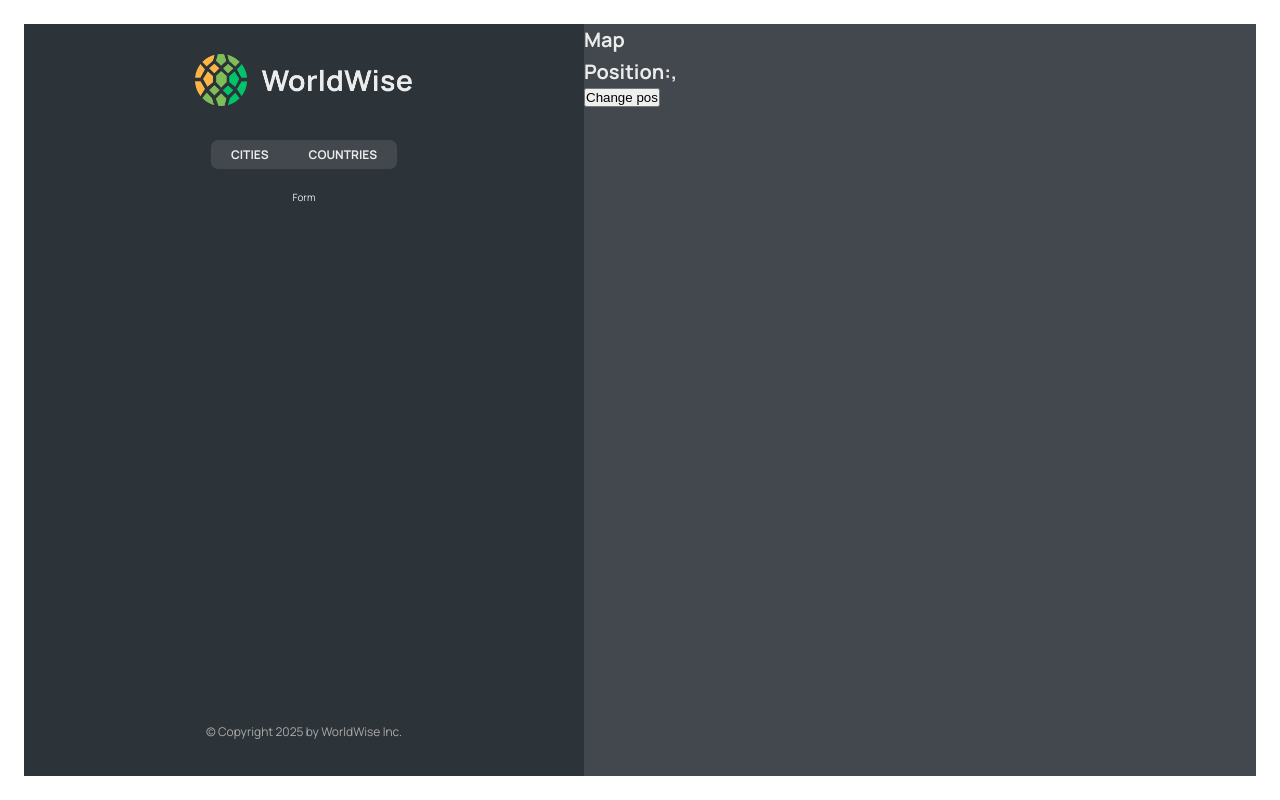
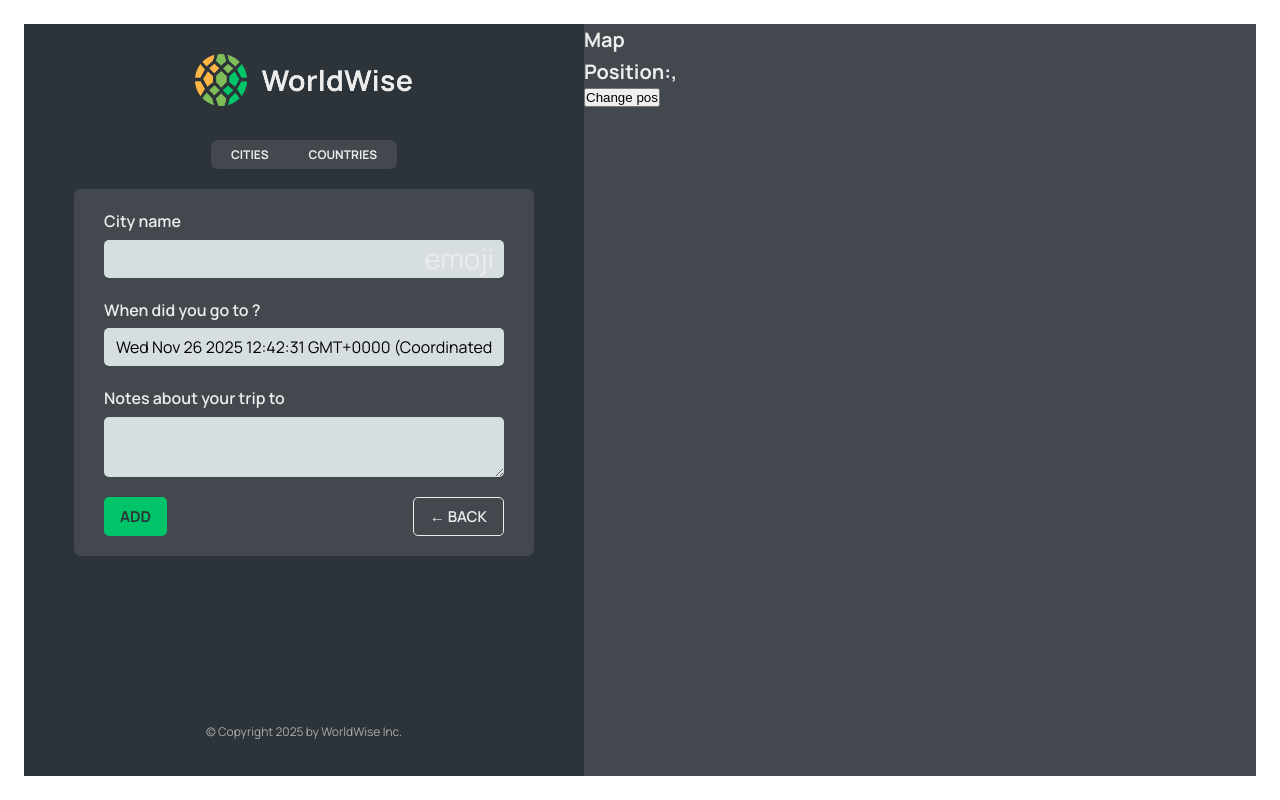
Before and after one commit to wangwiitao/worldwise, a React (Vite) app: page /app/form in a window 1280 px wide. Built offline with nearby package versions, Linux system fonts and the light colour scheme; data requests are answered from the project's data file.

Commit message:
Programmatic nabigation with useNavigate

```diff
--- a/src/App.jsx
+++ b/src/App.jsx
@@ -7,6 +7,7 @@
 import Login from "./pages/Login";
 import CityList from "./components/CityList";
 import City from "./components/City";
+import Form from "./components/Form";
 import { useState, useEffect } from "react";
 import CountryList from "./components/CountryList";
 
@@ -53,7 +54,7 @@
             path="countries"
             element={<CountryList cities={cities} isLoading={isLoading} />}
           />
-          <Route path="form" element={<p>Form</p>} />
+          <Route path="form" element={<Form />} />
         </Route>
         <Route path="*" element={<PageNotFound />}></Route>
       </Routes>
--- /dev/null
+++ b/src/components/Button.jsx
@@ -0,0 +1,11 @@
+/* eslint-disable react/prop-types */
+import styles from "./Button.module.css";
+function Button({ children, onClick, type }) {
+  return (
+    <button onClick={onClick} className={`${styles.btn} ${styles[type]}`}>
+      {children}
+    </button>
+  );
+}
+
+export default Button;
--- /dev/null
+++ b/src/components/Button.module.css
@@ -0,0 +1,35 @@
+.btn {
+  color: inherit;
+  text-transform: uppercase;
+  padding: 0.8rem 1.6rem;
+  font-family: inherit;
+  font-size: 1.5rem;
+  border: none;
+  border-radius: 5px;
+  cursor: pointer;
+}
+
+.primary {
+  font-weight: 700;
+  background-color: var(--color-brand--2);
+  color: var(--color-dark--1);
+}
+
+.back {
+  font-weight: 600;
+  background: none;
+  border: 1px solid currentColor;
+}
+
+.position {
+  font-weight: 700;
+  position: absolute;
+  z-index: 1000;
+  font-size: 1.4rem;
+  bottom: 4rem;
+  left: 50%;
+  transform: translateX(-50%);
+  background-color: var(--color-brand--2);
+  color: var(--color-dark--1);
+  box-shadow: 0 0.4rem 1.2rem rgba(36, 42, 46, 0.16);
+}
--- a/src/components/CountryList.jsx
+++ b/src/components/CountryList.jsx
@@ -20,7 +20,7 @@
   return (
     <ul className={style.countryList}>
       {countries?.map((country) => (
-        <CountryItem country={country} key={country.id} />
+        <CountryItem country={country} key={country.country} />
       ))}
     </ul>
   );
--- /dev/null
+++ b/src/components/Form.jsx
@@ -0,0 +1,69 @@
+// "https://api.bigdatacloud.net/data/reverse-geocode-client?latitude=0&longitude=0"
+
+import Button from "./Button";
+import styles from "./Form.module.css";
+import { useState } from "react";
+import { useNavigate } from "react-router-dom";
+
+export function convertToEmoji(countryCode) {
+  const codePoints = countryCode
+    .toUpperCase()
+    .split("")
+    .map((char) => 127397 + char.charCodeAt());
+  return String.fromCodePoint(...codePoints);
+}
+
+function Form() {
+  const [cityName, setCityName] = useState("");
+  // const [country, setCountry] = useState("");
+  const [date, setDate] = useState(new Date());
+  const [notes, setNotes] = useState("");
+  const navigate = useNavigate();
+
+  return (
+    <form className={styles.form}>
+      <div className={styles.row}>
+        <label htmlFor="cityName">City name</label>
+        <input
+          id="cityName"
+          onChange={(e) => setCityName(e.target.value)}
+          value={cityName}
+        />
+        <span className={styles.flag}>{"emoji"}</span>
+      </div>
+
+      <div className={styles.row}>
+        <label htmlFor="date">When did you go to {cityName}?</label>
+        <input
+          id="date"
+          onChange={(e) => setDate(e.target.value)}
+          value={date}
+        />
+      </div>
+
+      <div className={styles.row}>
+        <label htmlFor="notes">Notes about your trip to {cityName}</label>
+        <textarea
+          id="notes"
+          onChange={(e) => setNotes(e.target.value)}
+          value={notes}
+        />
+      </div>
+
+      <div className={styles.buttons}>
+        <Button type="primary">Add</Button>
+        <Button
+          type="back"
+          onClick={(e) => {
+            e.preventDefault();
+            navigate(-1);
+          }}
+        >
+          &larr; Back
+        </Button>
+      </div>
+    </form>
+  );
+}
+
+export default Form;
--- /dev/null
+++ b/src/components/Form.module.css
@@ -0,0 +1,44 @@
+.form {
+  background-color: var(--color-dark--2);
+  border-radius: 7px;
+  padding: 2rem 3rem;
+  width: 100%;
+  display: flex;
+  flex-direction: column;
+  gap: 2rem;
+}
+
+.row {
+  display: flex;
+  flex-direction: column;
+  gap: 0.5rem;
+  position: relative;
+}
+
+.buttons {
+  display: flex;
+  justify-content: space-between;
+}
+
+.flag {
+  position: absolute;
+  right: 1rem;
+  top: 2.7rem;
+  font-size: 2.8rem;
+}
+
+.form.loading {
+  opacity: 0.3;
+}
+
+.form.loading button {
+  pointer-events: none;
+  background-color: var(--color-light--1);
+  border: 1px solid var(--color-light--1);
+  color: var(--color-dark--0);
+}
+
+:global(.react-datepicker) {
+  font-family: inherit;
+  font-size: 1.2rem;
+}
--- a/src/components/Map.jsx
+++ b/src/components/Map.jsx
@@ -1,13 +1,14 @@
-import { useSearchParams } from "react-router-dom";
+import { useNavigate, useSearchParams } from "react-router-dom";
 import styles from "./Map.module.css";
 function Map() {
+  const navigate = useNavigate();
   const [searchParams, setSearchParams] = useSearchParams();
   const lat = searchParams.get("lat");
   const lng = searchParams.get("lng");
 
   console.log(setSearchParams);
   return (
-    <div className={styles.mapContainer}>
+    <div className={styles.mapContainer} onClick={() => navigate("form")}>
       <h1>Map</h1>
       <h1>
         Position:{lat}, {lng}
```
